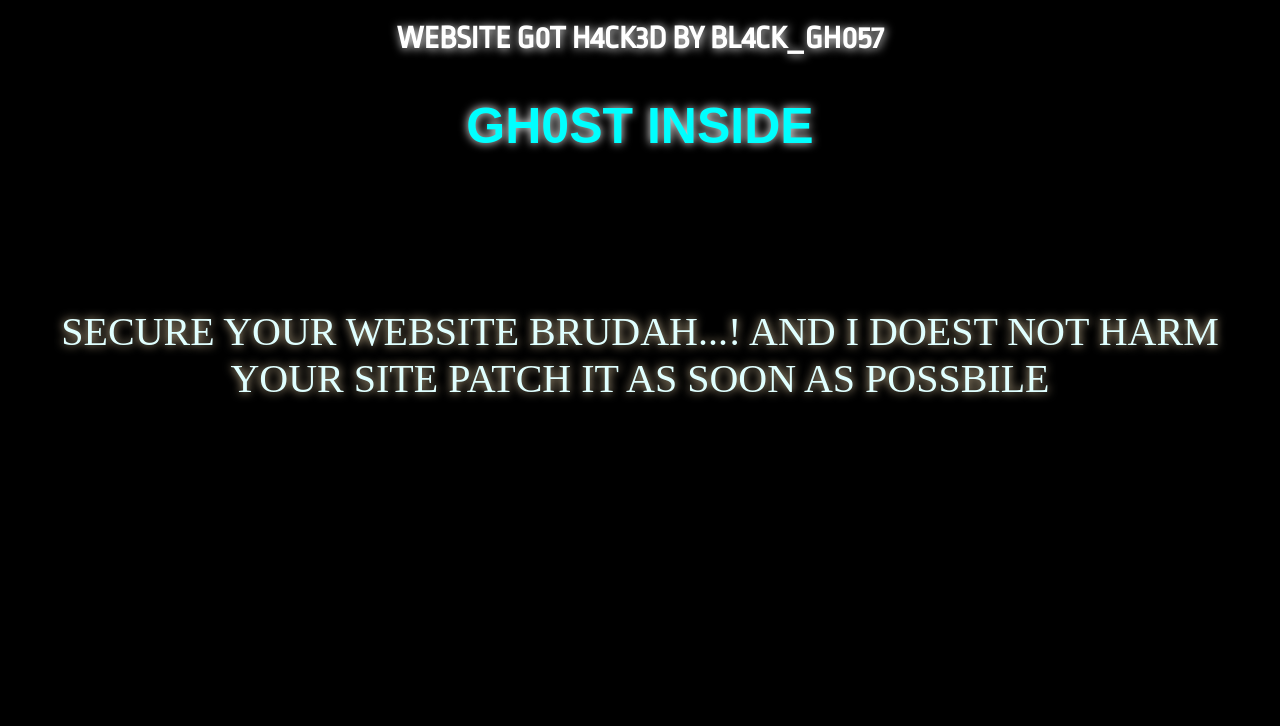
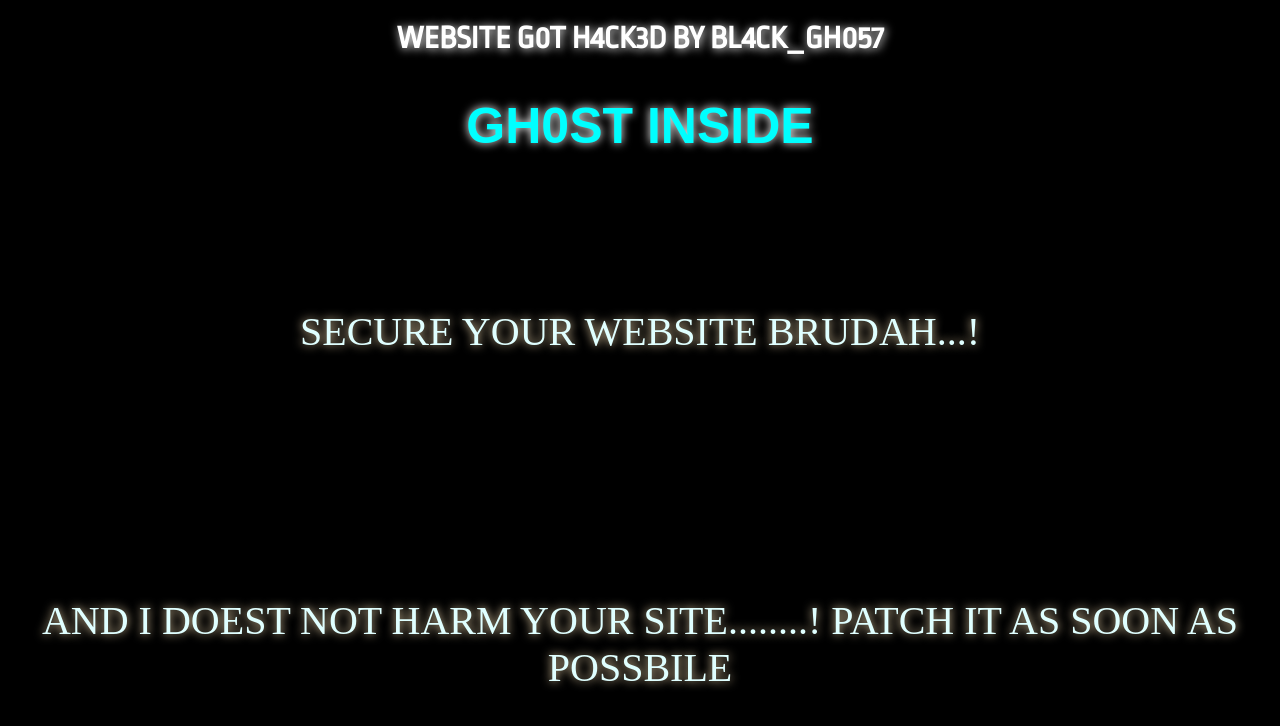
Before and after one commit to VEDAVYASAN/bl4ckgh057, a plain HTML site: page index.html in a window 1280 px wide. Drawn offline with Linux system fonts and the light colour scheme; a web font is replaced by a local one.

Commit message:
Update index.html

```diff
--- a/index.html
+++ b/index.html
@@ -50,8 +50,17 @@
     <br>
     <br>
 
-    <p>SECURE YOUR WEBSITE BRUDAH...!
-        AND I DOEST NOT HARM YOUR SITE PATCH IT AS SOON AS POSSBILE
+    <p>SECURE YOUR WEBSITE BRUDAH...!</p>
+    <br>
+    <br>
+    <br>
+    <br>
+    <br>
+    <br>
+    <br>
+    <br>
+    <br>
+        <p>AND I DOEST NOT HARM YOUR SITE........! PATCH IT AS SOON AS POSSBILE
     </p>
 
 </body>
```
